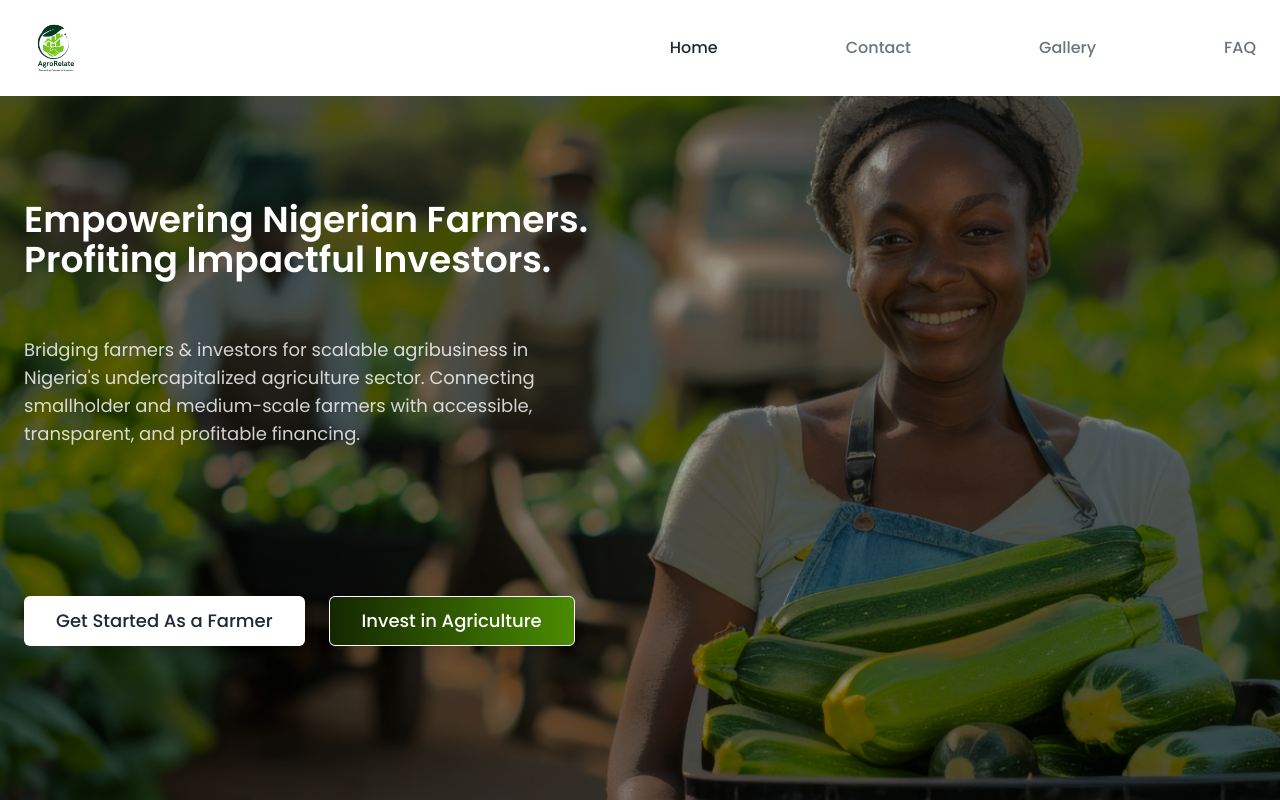
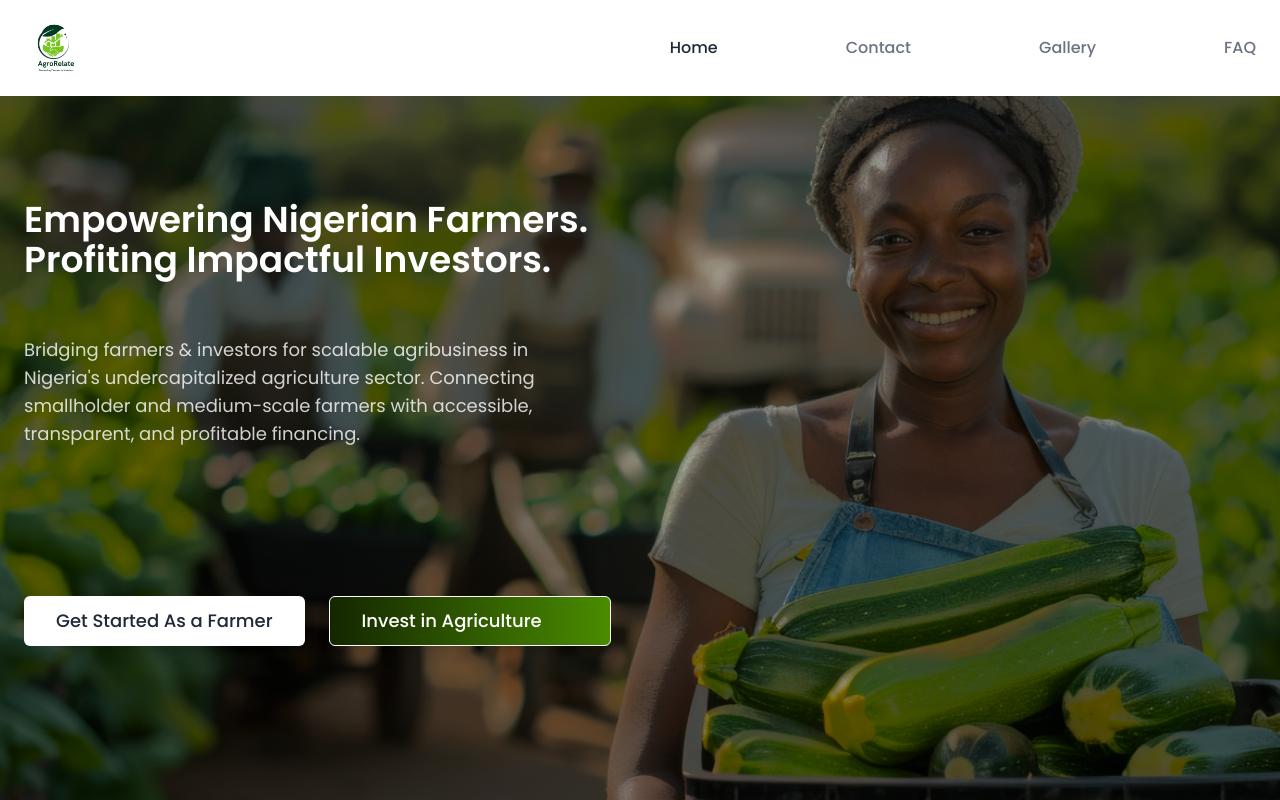
Before and after one commit to ezekiel37/agro-relate, a React (Vite) app: page / in a window 1280 px wide. Shown: the top 800 px of the page. Built offline with nearby package versions, Linux system fonts and the light colour scheme.

Commit message:
button fix

```diff
--- a/src/components/Hero.tsx
+++ b/src/components/Hero.tsx
@@ -43,7 +43,7 @@ const Hero: React.FC = () => {
               Get Started As a Farmer
             </Button>
             <Button
-              className="bg-gradient-to-r from-[#142600] to-[#4A8C00] text-white border border-white text-lg py-6 px-8 font-medium rounded-md transition-colors shadow-lg"
+              className="bg-gradient-to-r from-[#142600] to-[#4A8C00] text-white border border-white text-lg py-6 pl-8 pr-[68px] font-medium rounded-md transition-colors shadow-lg"
             >
               Invest in Agriculture
             </Button>
```
